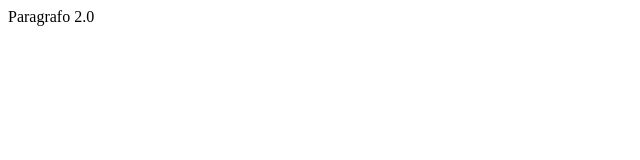
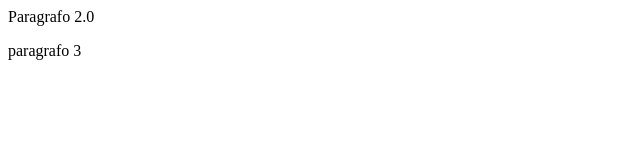
Before and after one commit to PhPires13/IEEEHUB, a plain HTML site: page index.html in a window 1280 px wide. Shown: the full height of the page, 0-640 px from the left. Drawn offline with Linux system fonts and the light colour scheme.

Commit message:
# paragrafo

```diff
--- a/index.html
+++ b/index.html
@@ -5,5 +5,6 @@
   </Head>
   <body>
     <p> Paragrafo 2.0 </p>
+    <p> paragrafo 3 </p>
   </body>
 </HTML>
```
